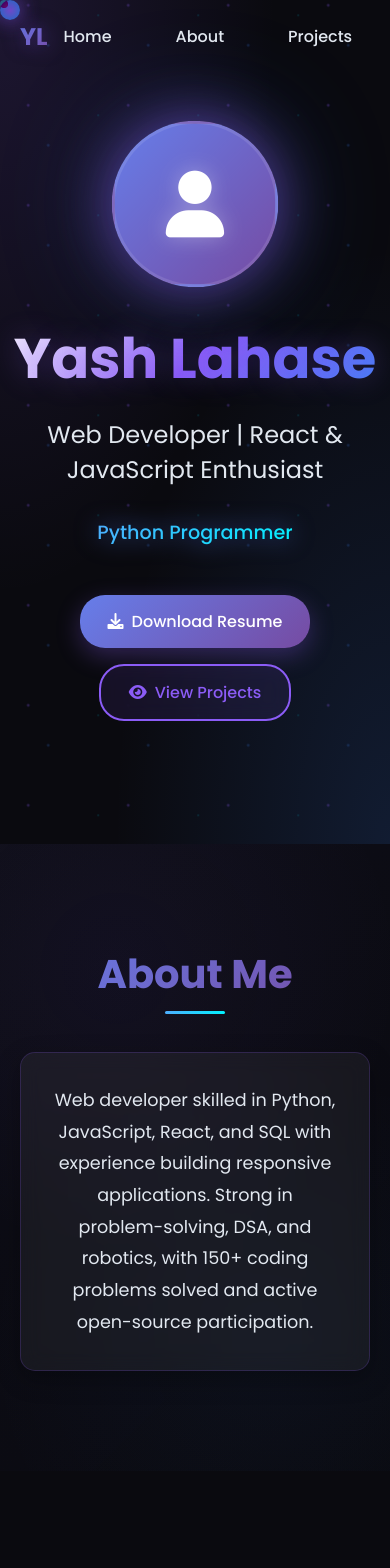
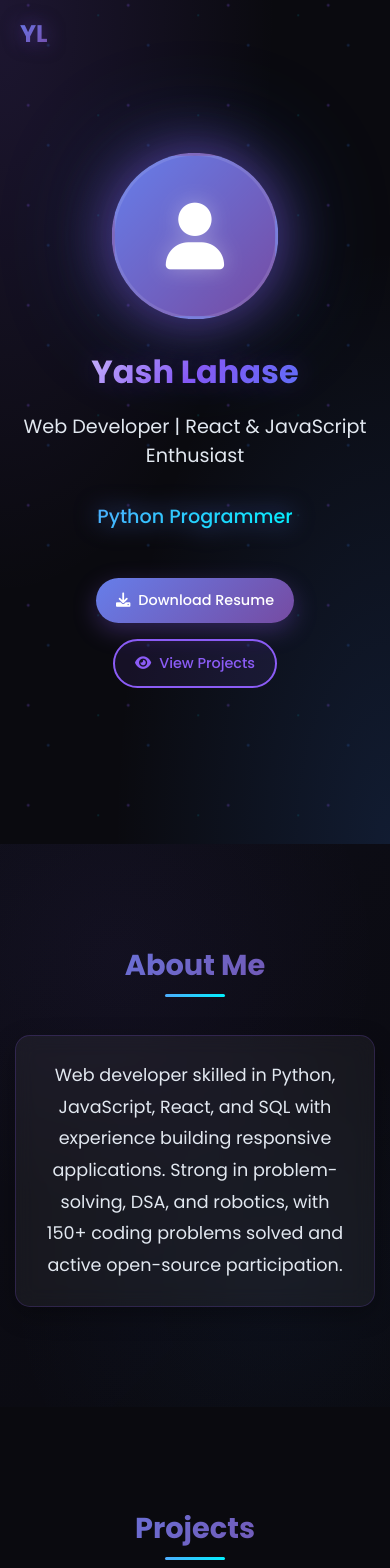
Before and after one commit to yashlahase/Portfolio, a React (Create React App) app: page / in a window 390 px wide. Shown: the top 1568 px of the page. Built offline with nearby package versions, Linux system fonts and the light colour scheme.

Commit message:
implement responsive layout adjustments and parallax optimizations

```diff
--- a/src/style.css
+++ b/src/style.css
@@ -988,3 +988,106 @@ html {
 .projects-grid > *:nth-child(2) { animation-delay: 0.2s; }
 .projects-grid > *:nth-child(3) { animation-delay: 0.3s; }
 .projects-grid > *:nth-child(4) { animation-delay: 0.4s; }
+
+/* Parallax Effect */
+.hero {
+  transform-style: preserve-3d;
+}
+
+.particles {
+  will-change: transform;
+}
+
+/* Responsive Design */
+@media (max-width: 768px) {
+  .cursor, .cursor-trail {
+    display: none;
+  }
+
+  * {
+    cursor: auto !important;
+  }
+
+  .nav-links {
+    display: none;
+  }
+
+  .hero-name {
+    font-size: 2.5rem;
+  }
+
+  .hero-title {
+    font-size: 1.2rem;
+  }
+
+  .hero-buttons {
+    flex-direction: column;
+    align-items: center;
+    gap: 1rem;
+  }
+
+  .section-title {
+    font-size: 2rem;
+  }
+
+  .projects-grid {
+    grid-template-columns: 1fr;
+  }
+
+  .skills-container {
+    grid-template-columns: 1fr;
+  }
+
+  .skill-category-card {
+    padding: 1.5rem;
+  }
+
+  .cert-grid {
+    grid-template-columns: 1fr;
+  }
+
+  .exp-card {
+    flex-direction: column;
+    text-align: center;
+  }
+
+  .timeline-item {
+    padding-left: 40px;
+  }
+
+  .about-text p {
+    padding: 1.5rem;
+  }
+
+  .project-card {
+    padding: 1.5rem;
+  }
+
+  .container {
+    padding: 0 15px;
+  }
+}
+
+@media (max-width: 480px) {
+  .hero-name {
+    font-size: 2rem;
+  }
+
+  .section-title {
+    font-size: 1.8rem;
+  }
+
+  .btn-primary, .btn-secondary {
+    padding: 12px 20px;
+    font-size: 0.9rem;
+  }
+
+  .project-card {
+    padding: 1rem;
+  }
+
+  .skill-tag {
+    padding: 8px 14px;
+    font-size: 0.8rem;
+  }
+}
```
